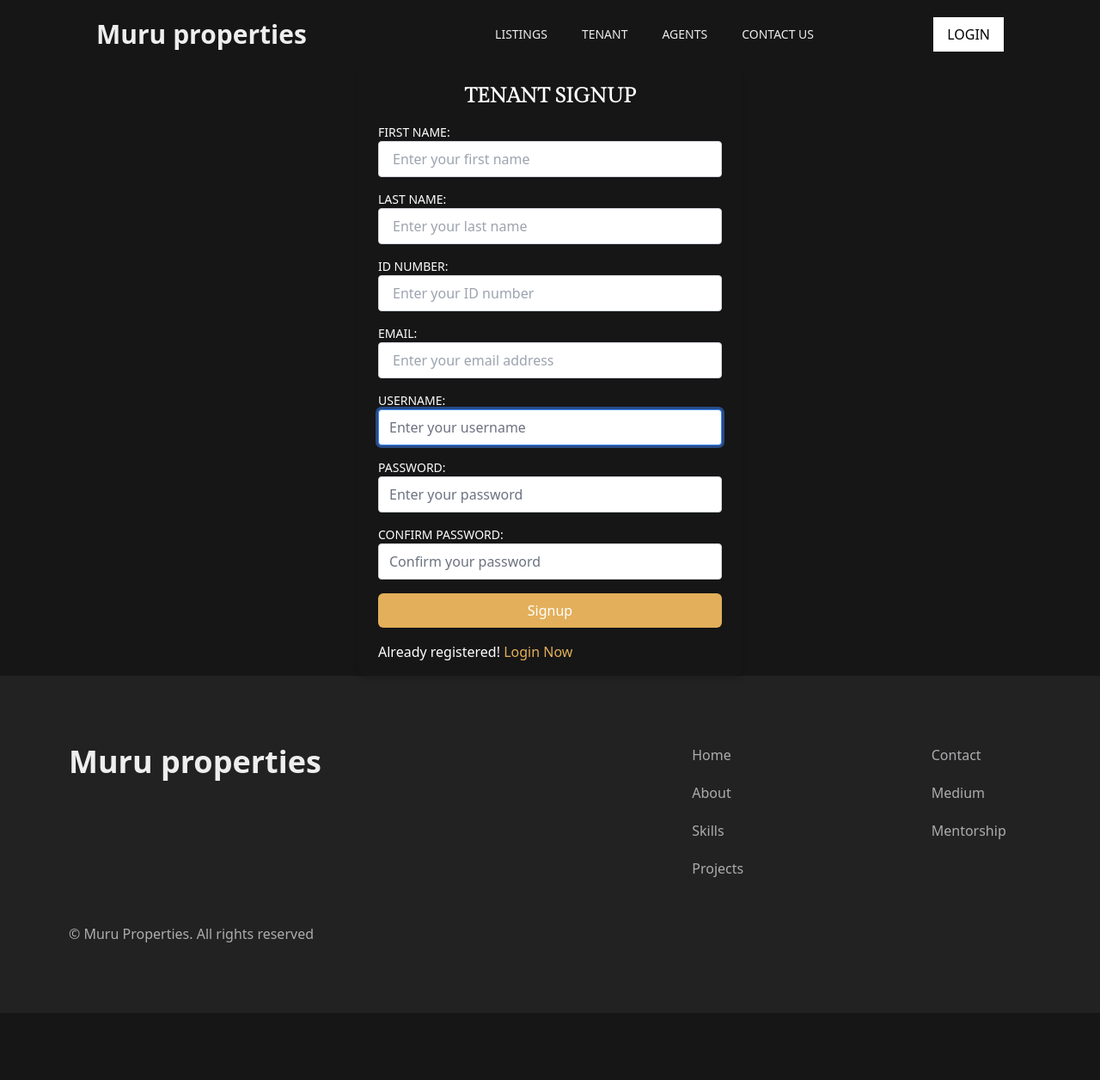
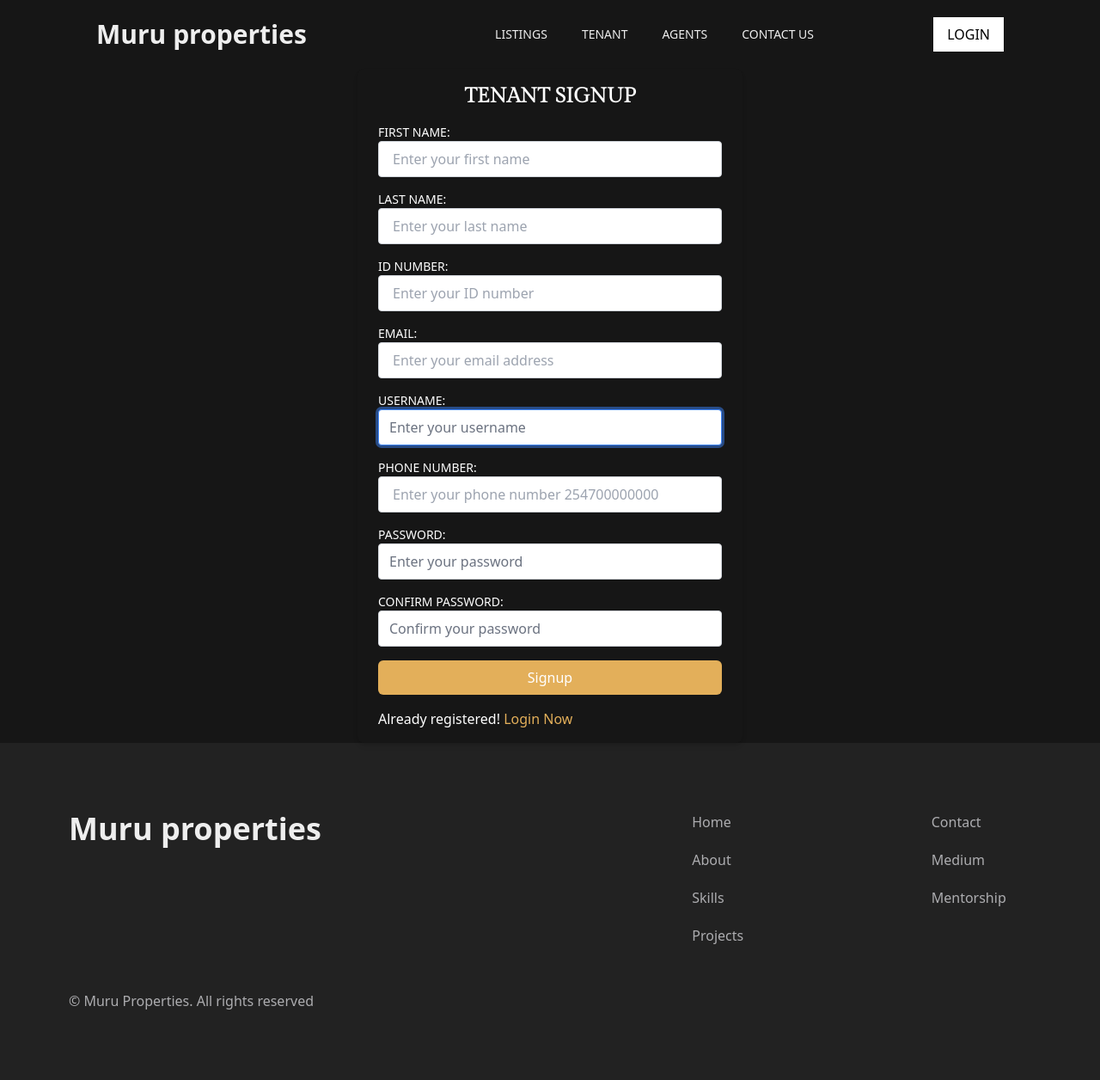
Before and after one commit to Kimutai01/real-estate-django, a Django app: page /tenant_signup/ in a window 1280 px wide. Shown: the whole page at 86% size. Before the commit the page ends 1096 px from the top, so only its background shows below. Run offline with Django 4.2, Linux system fonts and the light colour scheme; parts of the project's set-up code (start-up, migrations or seed data) failed here and were passed over; some libraries are stand-ins or nearby versions.

Commit message:
Fixed tenant signup form

```diff
--- a/users/forms.py
+++ b/users/forms.py
@@ -103,6 +103,13 @@ class TenantSignUpForm(UserCreationForm):
         }),
         label='Email'
     )
+    phone_number = forms.CharField(
+        widget=forms.TextInput(attrs={
+            'class': 'w-full px-4 py-2 border border-gray-300 rounded focus:outline-none focus:ring focus:border-blue-500',
+            'placeholder': 'Enter your phone number 254700000000',
+        }),
+        label='Phone Number'
+    )
 
 
 
@@ -122,7 +129,7 @@ class TenantSignUpForm(UserCreationForm):
         user.is_tenant = True
         if commit:
             user.save()
-        tenant = Tenant.objects.create(user=user,first_name=self.cleaned_data.get('first_name'),last_name=self.cleaned_data.get('last_name'),id_number=self.cleaned_data.get('id_number'))
+        tenant = Tenant.objects.create(user=user,first_name=self.cleaned_data.get('first_name'),last_name=self.cleaned_data.get('last_name'),id_number=self.cleaned_data.get('id_number'),phone_number=self.cleaned_data.get('phone_number'))
         return user
 
 class LoginForm(AuthenticationForm):
--- a/users/templates/users/tenant_signup.html
+++ b/users/templates/users/tenant_signup.html
@@ -58,6 +58,16 @@
 
       <div class="mb-4">
         <label
+          for="{{ form.phone_number.id_for_label }}"
+          class="block text-sm font-medium text-white uppercase"
+        >
+          Phone Number:
+        </label>
+        {{ form.phone_number }}
+      </div>
+
+      <div class="mb-4">
+        <label
           for="{{ form.password1.id_for_label }}"
           class="block text-sm font-medium text-white uppercase"
         >
--- a/users/views.py
+++ b/users/views.py
@@ -42,6 +42,7 @@ def agent_signup_view(request):
 def tenant_signup_view(request):
     if request.method == 'POST':
         form = TenantSignUpForm(request.POST)
+        print(form)
         if form.is_valid():
             user = form.save()
             login(request,user)
```
Also changed, not shown: 1 other file.
